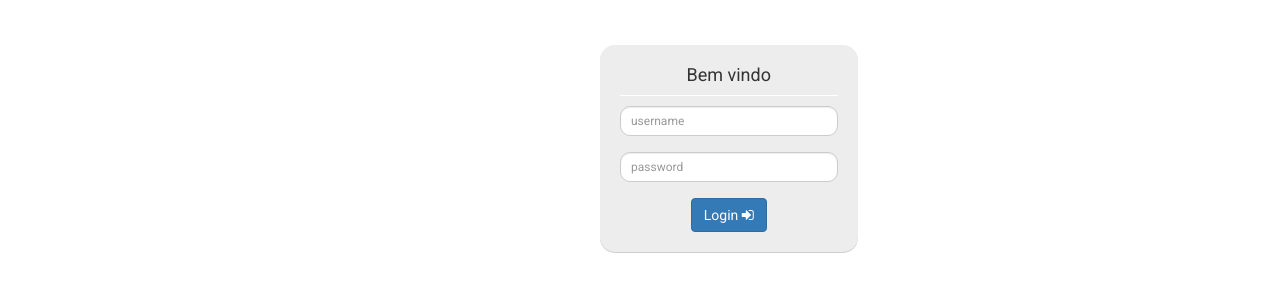
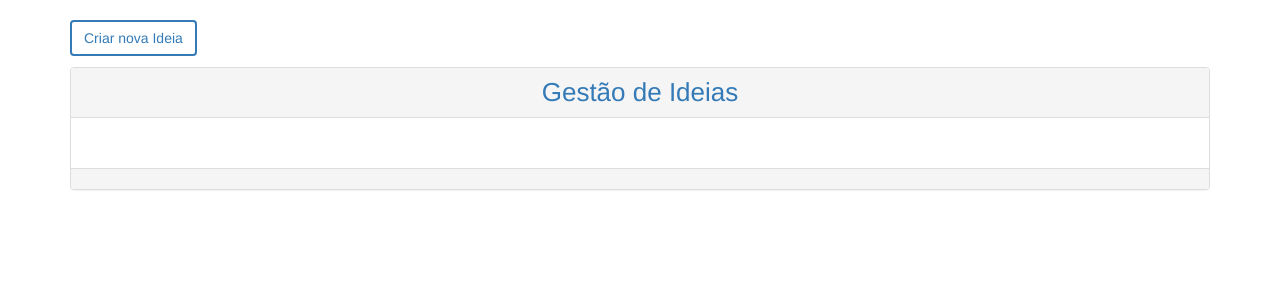
Before and after one commit to siualpinto/SGIDI, a Django app: page /sgidi/ideias/ in a window 1280 px wide. Shown: the part 122-422 px from the top of the page. Run offline with Django 3.2, Linux system fonts and the light colour scheme; data that the repository does not hold is empty; some libraries are stand-ins or nearby versions.

Commit message:
Ideias template v1.13 Backend:       - Mandar a tabela de análises para a db através da criação de um form novo e subsequente ModeForm para aceder ao modelo da análise. Frontend:      - Ver o que falta por na pagina da avaliação através dos gets. (ex.: novas avaliações)      - Fazer a lista de ideias, usar template/view generic.

```diff
--- a/sgidi/forms.py
+++ b/sgidi/forms.py
@@ -1,5 +1,5 @@
 from django import forms
-from .models import Ideias
+from .models import Ideias, Analises
 
 class IdeiasForm(forms.ModelForm):
    class Meta:
--- a/sgidi/models.py
+++ b/sgidi/models.py
@@ -25,7 +25,7 @@ class Ideias(models.Model):
 
     def __str__(self):
         return self.nome
-# TODO iNSERIR MinValueValidator NOS INTEIROS QUE FALTAM
+
 class Analises(models.Model):
     ideia = models.ForeignKey(Ideias, unique=False, related_name='avaliacaoes')
     ordem = models.IntegerField(validators=[MaxValueValidator(14), MinValueValidator(0)])
--- a/sgidi/static/css/ideias.css
+++ b/sgidi/static/css/ideias.css
@@ -36,8 +36,8 @@ input[type=radio]:not(old):checked {
 .lead{
     text-align: center;
     padding-left: 1%;
-    color: white;
-    background-color: #ac2925;
+    color: #d58512;
+    font-size: 32px;
 }
 
 #form1, #form2 {
@@ -84,6 +84,41 @@ tr:nth-child(even) {
     opacity: 0.4;
 }
 
-input.pesos{
+input.pesos {
     text-align: center;
 }
+
+
+#lista_ideias li {
+    padding: 0;
+    list-style-type: none;
+}
+#lista_ideias li a {
+    margin: 0;
+    display: block;
+    width: 100%;
+    height: 100%;
+}
+
+.nome_ideia {
+    font-size: medium;
+    font-family: "Roboto", "Lucida Grande", "DejaVu Sans", "Bitstream Vera Sans", Verdana, Arial, sans-serif;
+}
+
+#nova_ideia {
+    background-color: white;
+    color: #337ab7;
+    border: 2px solid #337ab7;
+    margin-bottom: 1%;
+}
+
+#nova_ideia:hover {
+    background-color: #337ab7;
+    color: white;
+}
+
+.panel-title{
+    text-align: center;
+    color: #337ab7;
+    font-size: 26px;
+}
--- a/sgidi/static/js/ideias.js
+++ b/sgidi/static/js/ideias.js
@@ -47,7 +47,7 @@ $(".add_line").click(function () {
         penultimate_tr.after("<tr><td><input type='text' class='tabela_avaliacao' maxlength='110' size='50'></td>" +
             "<td><i class='fa fa-times smallicon'><input type='hidden' name='tipo" + penultimate_tr.index() + "' value='1'></i></td>" +
             "<td></td><td></td><td></td><td></td>" +
-            "<td><input type='text' class='pesos' id='peso" + (rows - 2) + "' value='1' size='2' maxlength='2'></td></tr>");
+            "<td><input type='text' class='pesos' name='peso"+ (rows - 2) +"' id='peso" + (rows - 2) + "' value='1' size='2' maxlength='2'></td></tr>");
         calcularTotal();
     }
 });
@@ -126,7 +126,7 @@ $("#atualizar_estado").click(function () {
         dataType: "json",
         success: function (data) {
             if (data) {
-                alert("Estado atualizado: "+ data.ideia ? "Sucesso" : "Falhou");
+                alert("Estado atualizado: "+ (data.ideia ? "Sucesso" : "Falhou"));
             }
         }
     });
--- a/sgidi/urls.py
+++ b/sgidi/urls.py
@@ -1,11 +1,12 @@
 from django.conf.urls import url
 from django.contrib.staticfiles.urls import staticfiles_urlpatterns
-from sgidi.views import IdeiasView, IdeiasAvaliacaoView
+from sgidi.views import IdeiasView, IdeiasAvaliacaoView, IdeiasListView
 from . import views
 
 urlpatterns = [
     url(r'^$', views.index_view, name='index'),
-    url(r'^ideias/$', IdeiasView.as_view(), name='ideias'),
+    url(r'^ideias/$', IdeiasListView.as_view(), name='ideias_lista'),
+    url(r'^ideias/nova/$', IdeiasView.as_view(), name='ideias_nova'),
     url(r'^ideias/postIdeia/$', IdeiasView.as_view(), name='ideias_post'),
     url(r'^ideias/avaliacao/(?P<ideia_id>[0-9]+)$', IdeiasAvaliacaoView.as_view(), name='ideias_avaliacao'),
     url(r'^ideias/avaliacao/ajax/change_estado/$', IdeiasAvaliacaoView.as_view(), name='post_atualizar_estado'),
--- a/sgidi/views.py
+++ b/sgidi/views.py
@@ -1,11 +1,10 @@
-#from __future__ import unicode_literals #TODO VERIFICAR PARA QUE SERVE ISTO http://python-future.org/unicode_literals.html
 from django.contrib.auth.models import User
 from django.http import HttpResponseRedirect
 from django.http import JsonResponse
 from django.shortcuts import render, get_object_or_404
 from django.views import View
 from django.utils import timezone
-
+from django.views.generic.list import ListView
 
 from sgidi.forms import IdeiasForm, PreAnaliseForm, AnaliseForm
 from sgidi.models import Ideias, Analises
@@ -19,7 +18,7 @@ def index_view(request):
         return render(request, 'registration/login.html')
 
 class IdeiasView(View):
-    template_name = "ideias.html"
+    template_name = "ideias_nova.html"
     form_class = IdeiasForm
 
     def get(self, request):
@@ -45,7 +44,7 @@ class IdeiasView(View):
                     Analises.objects.create(ideia=commit, ordem=x, peso=1, tipo=1)
                 return HttpResponseRedirect('/sgidi/ideias')
             else:
-                return render(request, 'ideias.html', {'form': form})
+                return render(request, 'ideias_nova.html', {'form': form})
         else:
             return render(request, 'registration/login.html')
 
@@ -79,8 +78,8 @@ class IdeiasAvaliacaoView(View):
 
     def get(self, request, ideia_id):
         if request.user.is_authenticated:
-            ideia = Ideias.objects.get(id=ideia_id)
-            autor = User.objects.get(id=ideia.autor_id)
+            ideia = get_object_or_404(Ideias, id=ideia_id)
+            autor = get_object_or_404(User, id=ideia.autor_id)
             if ideia.autor_pre_analise_id is None:
                 avaliador_pre_analise = ideia.autor_pre_analise_id
             else:
@@ -121,9 +120,21 @@ class IdeiasAvaliacaoView(View):
                     return render(request, 'ideias_avaliacao.html', {'form': form})
 
             elif "form2" in request.POST:
-                instance = get_object_or_404(Ideias, id=request.POST.get("id", ""))
+                ideia_id = request.POST.get("id", "")
+                instance = get_object_or_404(Ideias, id=ideia_id)
                 form = self.second_form_class(request.POST, instance=instance)
                 if form.is_valid():
+                    for key, value in request.POST.items():
+                        if key.startswith('tipo'):
+                            # print(key, value)
+                            # TODO APANHAR OS TIPOS E PESOS E JUNTAR
+                            # TODO INSERIR PESOS E TIPOS AO MESMO TEMPO SE POSSIVEL
+                            obj, created = Analises.objects.filter(ideia_id=ideia_id, ordem=key[4:]).update_or_create(tipo=value)
+                            print(obj, created)
+                    for key, value in request.POST.items():
+                        if key.startswith('peso'):
+                              print(key, value)
+
                     commit = form.save(commit=False)
                     commit.autor_analise = request.user
                     commit.data_analise = timezone.now()
@@ -142,3 +153,16 @@ class IdeiasAvaliacaoView(View):
                 return JsonResponse(data)
         else:
             return render(request, 'registration/login.html')
+
+
+class IdeiasListView(ListView):
+    template_name = "ideias.html"
+    model = Ideias
+    allow_empty = True
+    paginate_by = 5
+
+    def get_context_data(self, **kwargs):
+        "add range template context variable that we can loop through pages"
+        context = super(IdeiasListView, self).get_context_data(**kwargs)
+        context['range'] = range(context["paginator"].num_pages)
+        return context
--- a/templates/ideias.html
+++ b/templates/ideias.html
@@ -1,86 +1,74 @@
 {% extends 'pattern/base.html' %}
 {% load static %}
 {% block includes_top %}<link rel="stylesheet" href="{% static "css/ideias.css" %}" >{% endblock %}
-{% block title %}Ideias{% endblock %}
+{% block title %}Lista de Ideias{% endblock %}
+
+
+
 
 {% block content %}
     <div class="container">
         <div class="row">
             <div class="col-md-12">
-                <div class="well well-sm">
-                    <form class="form-horizontal" action="{% url "ideias_post" %}" method="post">
-                        {% csrf_token %}
-                        {% if form.errors %}
-                            {% for field in form %}
-                                {% for error in field.errors %}
-                                    <div class="alert alert-danger">
-                                        <strong>{{ error|escape }}</strong>
-                                    </div>
+                <a class="btn" id="nova_ideia" href="{% url 'ideias_nova' %}">Criar nova Ideia</a>
+                <div class="panel panel-default">
+                    <div class="panel-heading">
+                        <h3 class="panel-title">Gestão de Ideias</h3>
+                    </div>
+                    <div class="panel-body">
+                        <ul class="list-group" id="lista_ideias">
+                            {% for ideia in ideias_list %}
+                                <li> <a href="{% url "ideias_avaliacao" ideia.id %}" class="list-group-item col-md-12
+                                {% if ideia.estado == 0 %}
+                                list-group-item-warning
+                                {% elif ideia.estado == 1%}
+                                list-group-item-success
+                                {% elif ideia.estado == 2%}
+                                list-group-item-info
+                                {% elif ideia.estado == 3%}
+                                list-group-item-danger
+                                {% endif %}">
+                                    <b class="col-md-12 nome_ideia">{{ ideia.nome }}</b>
+                                    <ins class="col-md-3">{{ ideia.autor }}</ins>
+                                    <p class="col-md-3">{{ ideia.estado_nome }}</p>
+                                    <ins class="col-md-3">{{ ideia.data }}</ins>
+                                    <i class="col-md-3 text-">{{ ideia.tipo_nome }}</i>
+                                </a>
+                                </li>
+                            {% endfor %}
+                        </ul>
+                    </div>
+                    <div class="panel-footer">
+                        {% if is_paginated %}
+                            <ul class="pagination">
+                                {% if page_obj.has_previous %}
+                                    <li class="previous">
+                                        <a href="/sgidi/ideias/?page={{ page_obj.previous_page_number }}">Anterior</a>
+                                    </li>
+                                {% endif %}
+
+                                {% for i in range %}
+                                    <li class="{% if page_obj.number == forloop.counter %}active{% endif %}">
+                                        <a href="/sgidi/ideias/?page={{forloop.counter}}">{{forloop.counter}}</a>
+                                    </li>
                                 {% endfor %}
-                            {% endfor %}
-                            {% for error in form.non_field_errors %}
-                                <div class="alert alert-danger">
-                                    <strong>{{ error|escape }}</strong>
-                                </div>
-                            {% endfor %}
+
+                                {% if page_obj.has_next %}
+                                    <li class="next">
+                                        <a href="/sgidi/ideias/?page={{ page_obj.next_page_number }}">Seguinte</a>
+                                    </li>
+                                {% endif %}
+                            </ul>
                         {% endif %}
-                        <fieldset>
-                            <legend class="text-center header">Registo de ideias</legend>
-                            <div class="form-group">
-                                <span class="col-md-1 col-md-offset-2 text-center"><i class="fa fa-user bigicon"></i></span>
-                                <div class="col-md-1">
-                                    <input id="sigla" name="name" type="text" class="form-control" placeholder="{{ user.username }}" disabled>
-                                </div>
-                            </div>
-                            <div class="form-group">
-                                <span class="col-md-1 col-md-offset-2 text-center"><i class="fa fa-lightbulb-o bigicon" ></i></span>
-                                <div class="col-md-8">
-                                    <input id="nome_ideia" name="nome" type="text" maxlength="100" class="form-control" placeholder="Dê um nome à sua ideia" required>
-                                </div>
-                            </div>
-                            <div class="form-group">
-                                <span class="col-md-1 col-md-offset-2 text-center"><i class="fa fa-pencil-square-o bigicon" ></i></span>
-                                <div class="col-md-8">
-                                    <label class="radio-inline"><input type="radio" aria-label="tipo de ideias" name="tipo" value="0" checked>Novo produto</label>
-                                </div>
-                                <div class="col-md-8">
-                                    <label class="radio-inline"><input type="radio" aria-label="tipo de ideias" name="tipo" value="1">Novo processo</label>
-                                </div>
-                                <div class="col-md-8 col-md-offset-3">
-                                    <label class="radio-inline"><input type="radio" aria-label="tipo de ideias" name="tipo" value="2">Melhoria de produto existente</label>
-                                </div>
-                                <div class="col-md-8 col-md-offset-3">
-                                    <label class="radio-inline"><input type="radio" aria-label="tipo de ideias" name="tipo" value="3">Melhoria de processo existente</label>
-                                </div>
-                                <div class="col-md-8 col-md-offset-3">
-                                    <label class="radio-inline"><input type="radio" id="radio_outra" aria-label="tipo de ideias" name="tipo" value="4"> Outra: <input id="radio_outra_text" type="text" name="outra_text" maxlength="100" disabled> </label>
-                                </div>
-                            </div>
-                            <div class="form-group">
-                                <span class="col-md-1 col-md-offset-2 text-center"><i class="fa fa-exclamation-circle bigicon"></i></span>
-                                <div class="col-md-8">
-                                    <label for="problema">Descrição do problema</label>
-                                    <textarea class="form-control" rows="5" maxlength="1600" name="problema" id="problema" placeholder="Exemplos: Falta de eficácia do sistema de gestão de stock; Furto de viaturas." required></textarea>
-                                </div>
-                            </div>
-                            <div class="form-group">
-                                <span class="col-md-1 col-md-offset-2 text-center"><i class="fa fa-check-circle bigicon"></i></span>
-                                <div class="col-md-8">
-                                    <label for="solucao">Descrição da solução</label>
-                                    <textarea class="form-control" rows="5" maxlength="1600" name="solucao" id="solucao" placeholder="Faça uma descrição de modo a perceber como a ideia pode ser aplicada e qual o seu funcionamento." required></textarea>
-                                </div>
-                            </div>
-                            <div class="form-group">
-                                <div class="col-md-8 text-center">
-                                    <button type="submit" class="btn btn-primary">Enviar Ideia</button>
-                                </div>
-                            </div>
-                        </fieldset>
-                    </form>
+                    </div>
                 </div>
             </div>
         </div>
     </div>
+
+
+
 {% endblock %}
-
-{% block include_footer %}<script src="{% static "js/ideias.js" %}"></script>{% endblock %}
+{% block include_footer %}
+    <script src="{% static "js/ideias.js" %}"></script>
+{% endblock %}
--- a/templates/ideias_avaliacao.html
+++ b/templates/ideias_avaliacao.html
@@ -8,7 +8,7 @@
     <div class="container">
         <div class="row">
             <div class="col-md-12">
-                <div class="well well-sm">
+                <div class="well well">
                     <fieldset>
                         <legend class="text-center header avaliacao">Análise de ideias</legend>
                         <div class="col-md-12">
@@ -111,7 +111,7 @@
                                             <td></td>
                                             <td></td>
                                             <td></td>
-                                            <td><input type="text" class="pesos" id="peso{{ key }}" value="{{ value.2 }}" size="2" maxlength="2"></td>
+                                            <td><input type="text" class="pesos" name="peso{{ key }}" id="peso{{ key }}" value="{{ value.2 }}" size="2" maxlength="2"></td>
                                         </tr>
                                     {% endfor %}
                                     <tr>
--- a/templates/pattern/base.html
+++ b/templates/pattern/base.html
@@ -15,7 +15,7 @@
                 <div class="container-fluid">
                     <!-- Brand and toggle get grouped for better mobile display -->
                     <div class="navbar-header">
-                        <a class="navbar-brand" href="">
+                        <a class="navbar-brand" href="{% url "index" %}">
                             <img alt="Brand" src="{% static "img/nibble.png" %}" > <!--width="192" height="32" -->
                         </a>
                     </div>
@@ -23,7 +23,7 @@
                         <!-- Collect the nav links, forms, and other content for toggling -->
                         <div class="collapse navbar-collapse" id="bs-example-navbar-collapse-1">
                             <ul class="nav navbar-nav">
-                                <li class="active"><a href="/sgidi">Home <span class="sr-only">(current)</span></a></li>
+                                <li class="active"><a href="{% url "index" %}">Home <span class="sr-only">(current)</span></a></li>
                                 <li><a href="#">Tarefas</a></li>
                                 <li><a href="#">Grupos</a></li>
                                 <li><a href="#">Calendário</a></li>
```
Also changed, not shown: templates/ideias_nova.html (added, +86 -0 lines).
